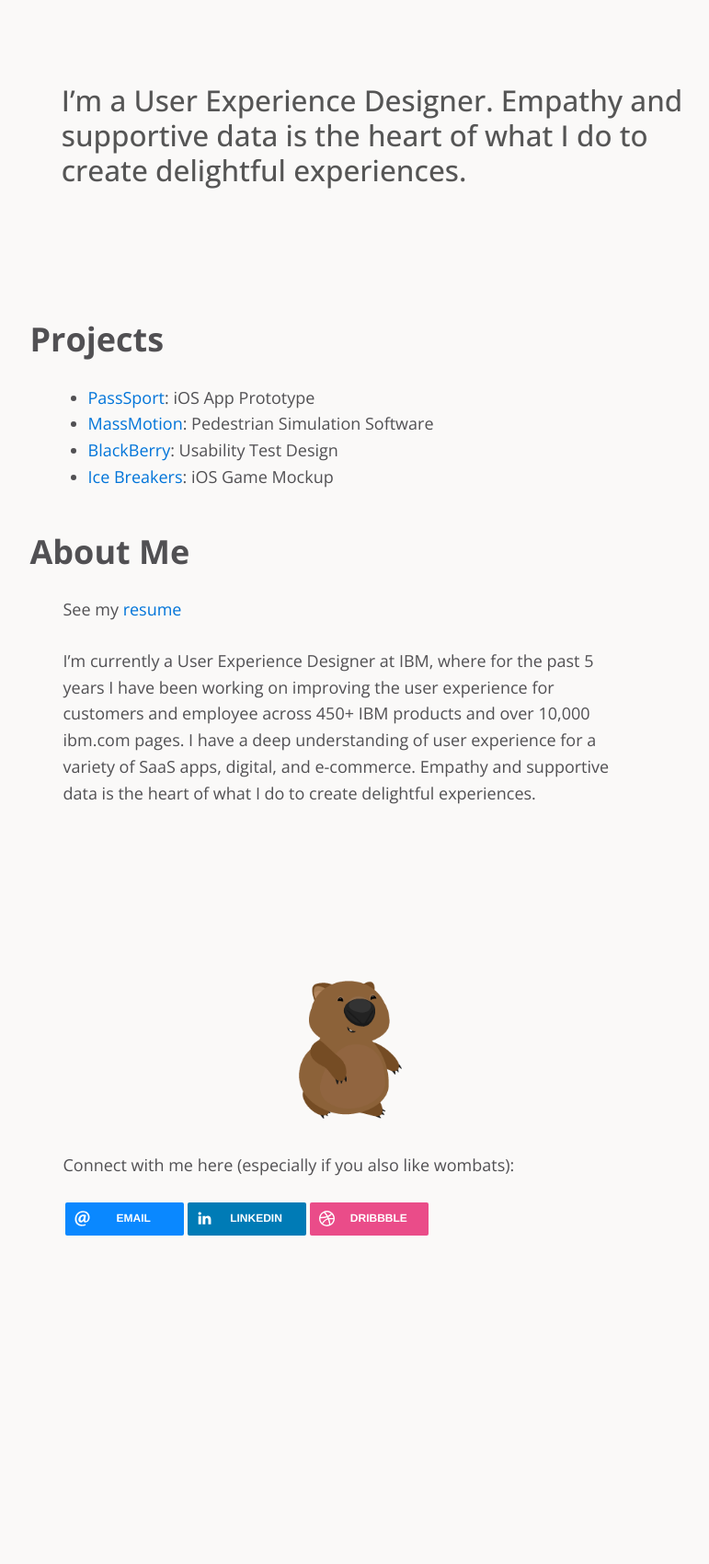
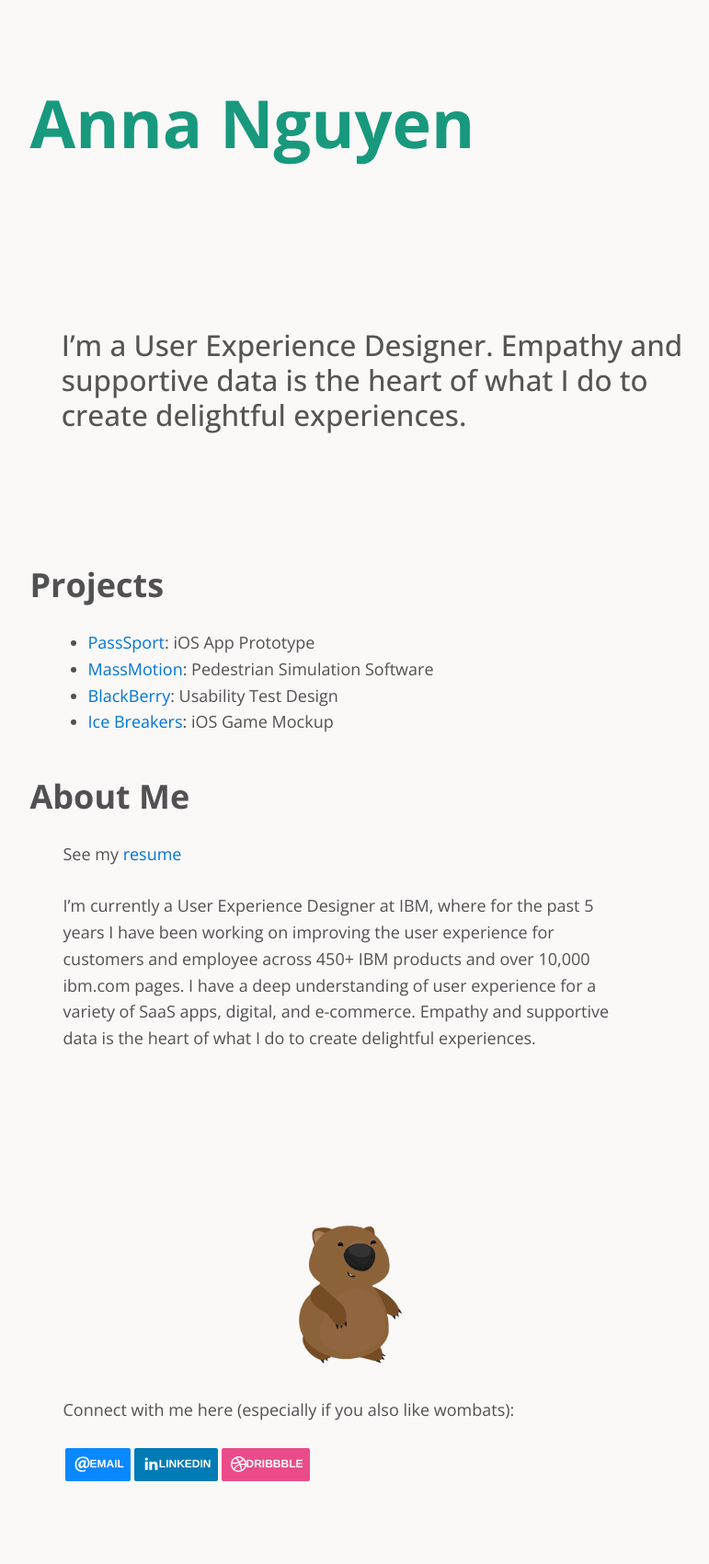
Before and after one commit to wailingwombat/wailingwombat.github.io, a Jekyll site: the page built from index.md, in a window 1280 px wide. Shown: the whole page at 92% size, without its empty margins (259-1030 px from the left). Built offline with Jekyll 4.4.1, drawn with Linux system fonts in a browser that asks for light colours; nearby versions of some CDN libraries; our own code applies the rules of GitHub Pages for plain Markdown files; before the commit the page ends 1433 px from its top, so only the background shows below that.

```diff
--- a/_layouts/default.html
+++ b/_layouts/default.html
@@ -12,13 +12,12 @@
   {% if site.font-awesome-include %}<link rel="stylesheet" href="https://maxcdn.bootstrapcdn.com/font-awesome/4.5.0/css/font-awesome.min.css">{% endif %}
   <link rel="stylesheet" href="{{ site.baseurl }}/css/rrssb.css">
 
-  <script src="{{ site.baseurl }}/scripts/jquery.js"></script>
-  <link rel="canonical" href="{{ site.url }}" />
+
 </head>
 <body>
   <article>
    <div class="container">
-
+   <h1><a href="./">{{ site.tag_text }}</a></h1>
     {{ content }}
     </div>
   </article>
```
